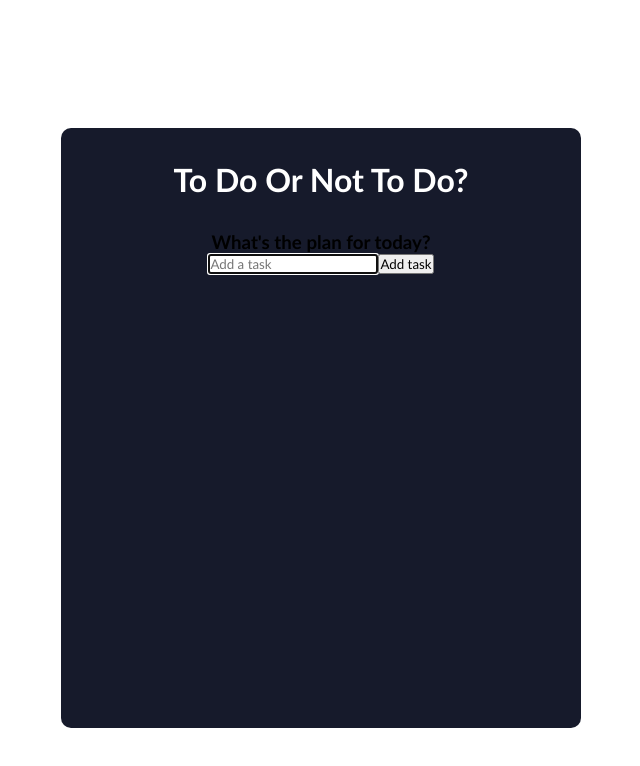
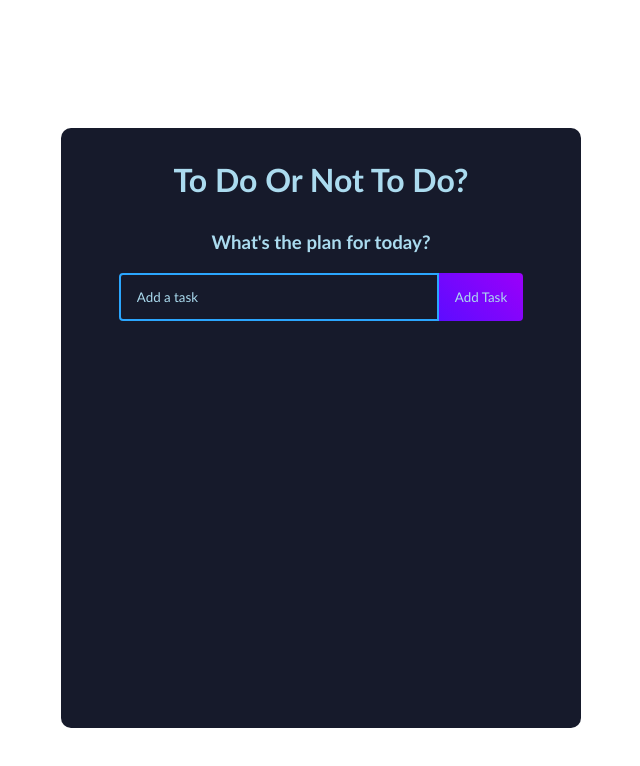
Before and after one commit to Kikstyophobia/todo-list-react, a React (Create React App) app: page / in a window 1280 px wide. Shown: the top 766 px of the page, without its empty margins (319-959 px from the left). Built offline with nearby package versions, Linux system fonts and the light colour scheme.

Commit message:
css mostly done, pre-install of react-helmet

```diff
--- a/src/App.css
+++ b/src/App.css
@@ -4,12 +4,16 @@
   padding: 0;
   font-family: 'Trebuchet MS', 'Lucida Sans Unicode', 'Lucida Grande',
     'Lucida Sans', Arial, sans-serif;
+  /* background-color: #161a2b; */
 }
 
+
 .todo-app {
+  z-index: 999999;
   display: flex;
   flex-direction: column;
-  justify-content: start;
+  justify-content: flex-start;
+  align-items: center;
   width: 520px;
   min-height: 600px;
   background: #161a2b;
@@ -21,9 +25,112 @@
 
 h1 {
   margin: 32px 0;
-  color: #fff;
+  color: #abdbef;
   font-size: 32px;
 }
+
+h3 {
+  margin-bottom: 20px;
+  color: #abdbef;
+}
+
+.complete {
+  text-decoration: line-through;
+  opacity: 0.4;
+}
+
+.todo-input {
+  border-radius: 4px 0 0 4px;
+  padding: 14px 32px 14px 16px;
+  border: 2px solid #2ba6fe;
+  outline: none;
+  background: transparent;
+  width: 320px;
+  color: #fff;
+}
+
+.todo-input::placeholder {
+  color: #abdbef;
+}
+
+
+/* ICONS AND BUTTONS */
+.icons {
+  display: flex;
+  align-items: center;
+  font-size: 24px;
+  cursor: pointer;
+  color:#fff;
+}
+
+.delete-icon {
+  margin-right: 5px;
+}
+
+.todo-button {
+  border: none;
+  padding: 16px;
+  border-radius: 0 4px 4px 0;
+  cursor: pointer;
+  outline: none;
+  background: linear-gradient(
+    45deg,
+    rgba(93, 12, 255, 1) 0%,
+    rgba(155, 0, 250, 1) 100%
+  );
+  color: #abdbef;
+  text-transform: capitalize;
+}
+
+.todo-input.edit {
+  margin: 10px auto;
+}
+
+
+/* TASK ROWS */
+.todo-row {
+  display: flex;
+  justify-content: space-between;
+  align-items: center;
+  margin: 10px auto;
+  color: #fff;
+  background: linear-gradient(
+    90deg,
+    rgba(255, 118, 20, 1) 0%,
+    rgba(255, 84, 17, 1) 100%
+  );
+  padding: 16px;
+  border-radius: 5px;
+  width: 90%;
+}
+
+.todo-row:nth-child(4n + 1) {
+  background: linear-gradient(
+    90deg,
+    rgba(93, 12, 255, 1) 0%,
+    rgba(155, 0, 250, 1) 100%
+  );
+}
+
+.todo-row:nth-child(4n + 2) {
+  background: linear-gradient(
+    90deg,
+    rgba(255, 12, 241, 1) 0%,
+    rgba(250, 0, 135, 1) 100%
+  );
+}
+
+.todo-row:nth-child(4n + 3) {
+  background: linear-gradient(
+    90deg,
+    rgba(20, 159, 255, 1) 0%,
+    rgba(17, 122, 255, 1) 100%
+  );
+}
+
+/* .todo-input.edit {
+  border: 2px solid #149fff;
+} */
 
 /*
 body {
--- a/src/components/TodoForm.js
+++ b/src/components/TodoForm.js
@@ -2,7 +2,7 @@
 
 
 export default function TodoForm(props) {
-  const [input, setInput] = useState("");
+  const [input, setInput] = useState(props.edit ? props.edit.value : "");
 
   const inputRef = useRef(null);
 
@@ -30,6 +30,24 @@
 
   return (
     <form className="todo-form" onSubmit={handleSubmit}>
+      {props.edit ?
+        (
+          <>
+            <input
+              className="todo-input edit"
+              type="text"
+              placeholder="Add a task"
+              value={input}
+              name="text"
+              onChange={handleChange}
+              ref={inputRef}
+              autoComplete="off"
+            />
+            <button className="todo-button edit">Update</button>
+          </>
+        ) :
+        (
+          <>
             <input
               className="todo-input"
               type="text"
@@ -38,8 +56,12 @@
               name="text"
               onChange={handleChange}
               ref={inputRef}
+              autoComplete="off"
             />
             <button className="todo-button">Add task</button>
+          </>)
+      }
+
     </form>
   )
 }
--- a/src/index.js
+++ b/src/index.js
@@ -6,7 +6,7 @@
 const root = ReactDOM.createRoot(document.getElementById('root'));
 root.render(
   <React.StrictMode>
-    <App />
+    <App/>
   </React.StrictMode>
 );
 
```
Lines whose indentation alone changed are shown as unchanged.
